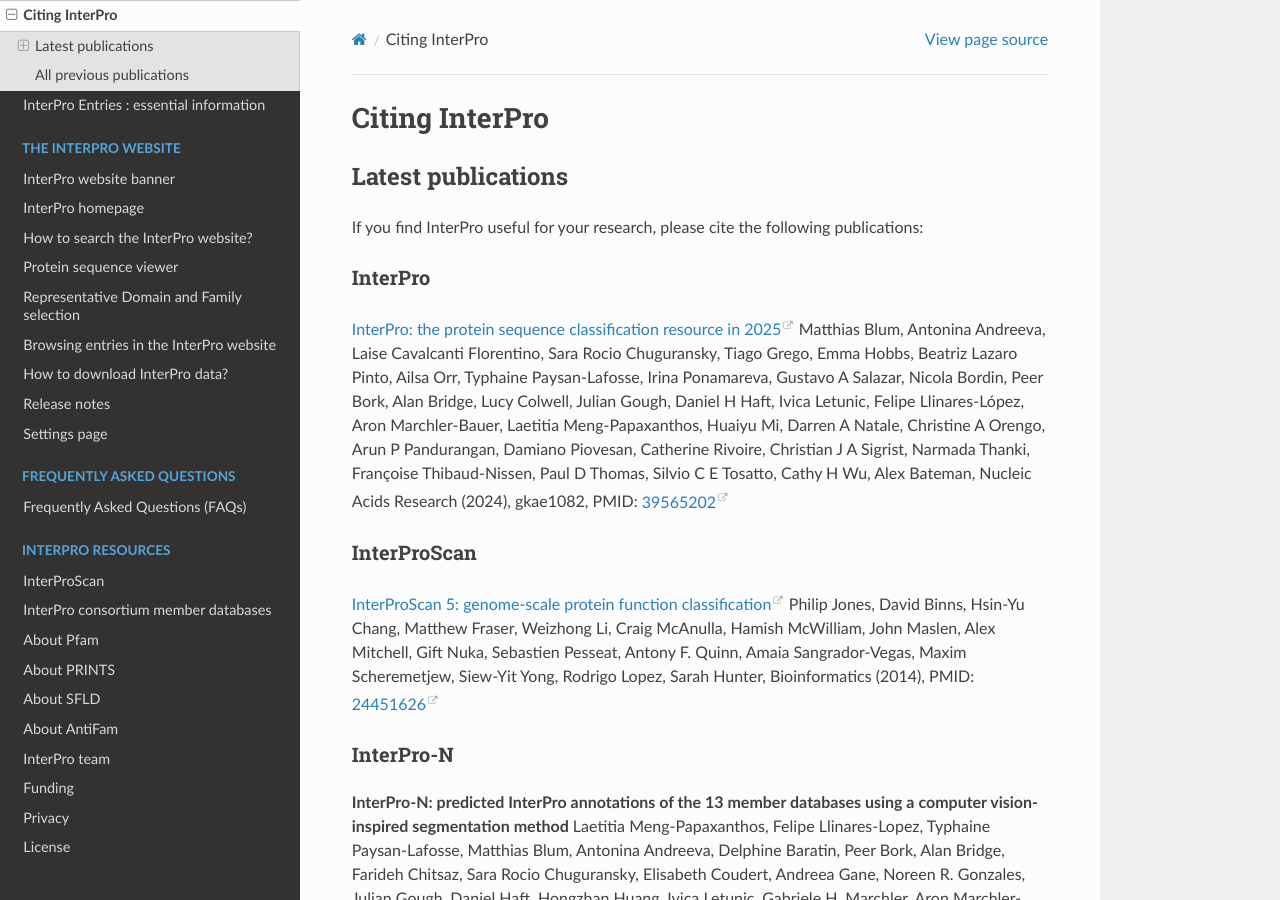
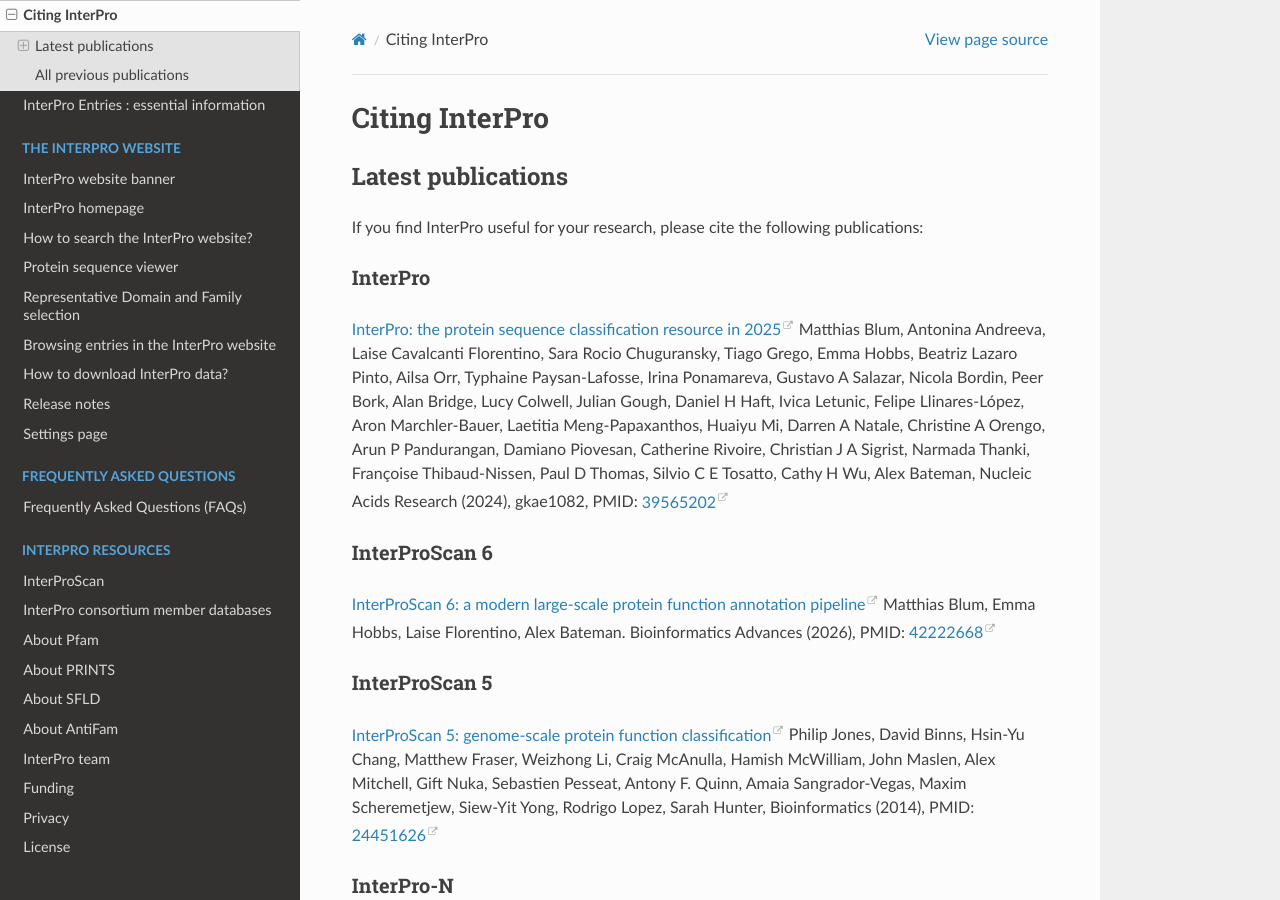
Before and after one commit to ProteinsWebTeam/interpro-docs, a Sphinx documentation site: the page built from docs/citing.rst, in a window 1280 px wide and 900 px high. Built offline with Sphinx 7.4.7 and the Read the Docs theme 3.1.0, drawn with Linux system fonts in a browser that asks for light colours.

Commit message:
Cite IPScan6 and change links for protein families game

```diff
--- a/docs/citing.rst
+++ b/docs/citing.rst
@@ -18,9 +18,14 @@
 Orengo, Arun P Pandurangan, Damiano Piovesan, Catherine Rivoire, Christian J A Sigrist, Narmada Thanki,
 Françoise Thibaud-Nissen, Paul D Thomas, Silvio C E Tosatto, Cathy H Wu, Alex Bateman, Nucleic Acids Research (2024), gkae1082, PMID: `39565202 <https://europepmc.org/article/MED/39565202>`_
 
+InterProScan 6
+===============
+`InterProScan 6: a modern large-scale protein function annotation pipeline <https://doi.org/10.1093/bioadv/vbag141>`_
+Matthias Blum, Emma Hobbs, Laise Florentino, Alex Bateman. Bioinformatics Advances (2026), PMID: `42222668 <https://europepmc.org/article/MED/42222668>`_
 
-InterProScan
-============
+
+InterProScan 5
+===============
 `InterProScan 5: genome-scale protein function classification <https://doi.org/10.1093/bioinformatics/btu031>`_
 Philip Jones, David Binns, Hsin-Yu Chang, Matthew Fraser, Weizhong Li, Craig McAnulla, Hamish McWilliam, John Maslen, Alex Mitchell, Gift Nuka, Sebastien Pesseat, Antony F. Quinn, Amaia Sangrador-Vegas, Maxim Scheremetjew, Siew-Yit Yong, Rodrigo Lopez, Sarah Hunter,
 Bioinformatics (2014), PMID: `24451626 <https://europepmc.org/article/MED/24451626>`_
```
Also changed, not shown: docs/protein_families_game.rst (+1 -25 lines).
